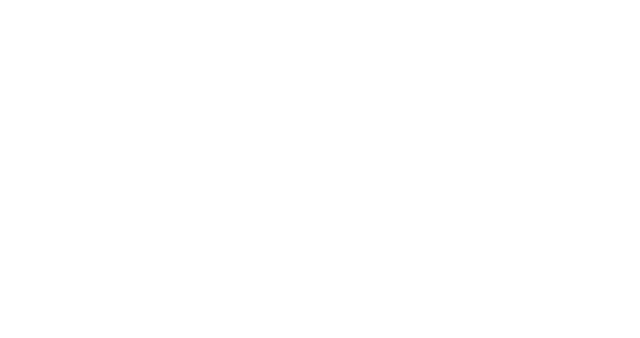
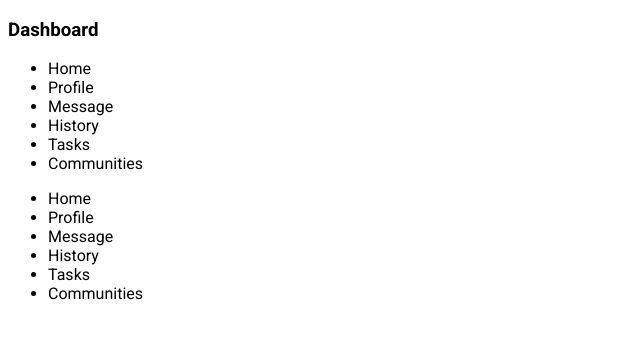
Before and after one commit to Clinton-dev/Dashboard, a plain HTML site: page index.html in a window 1280 px wide. Shown: the whole page, without its empty margins (0-640 px from the left). Drawn offline with Linux system fonts and the light colour scheme.

Commit message:
Add nav markup

```diff
--- a/index.html
+++ b/index.html
@@ -7,6 +7,29 @@
     <link rel="stylesheet" href="style.css">
 </head>
 <body>
+    <div>
+        <nav>
+            <h3>Dashboard</h3>
+            <ul>
+                <li>Home</li>
+                <li>Profile</li>
+                <li>Message</li>
+                <li>History</li>
+                <li>Tasks</li>
+                <li>Communities</li>
+            </ul>
 
+            <ul>
+                <li>Home</li>
+                <li>Profile</li>
+                <li>Message</li>
+                <li>History</li>
+                <li>Tasks</li>
+                <li>Communities</li>
+            </ul>
+        </nav>
+        <main>
+        </main>
+    </div>
 </body>
 </html>
--- a/style.css
+++ b/style.css
@@ -1,4 +1,11 @@
 @import url('https://fonts.googleapis.com/css2?family=Roboto:wght@400;500;700&display=swap');
+
+:root {
+    --color-accent: 41.91,86.9%,55.1%;
+    --color-blue: 201.18,78.9%,46.47%;
+    --color-white: 0,0%,100%;
+    --color-gray: 214.29,31.82%,91.37%;
+}
 
 body {
     font-family: 'Roboto', sans-serif;
```
